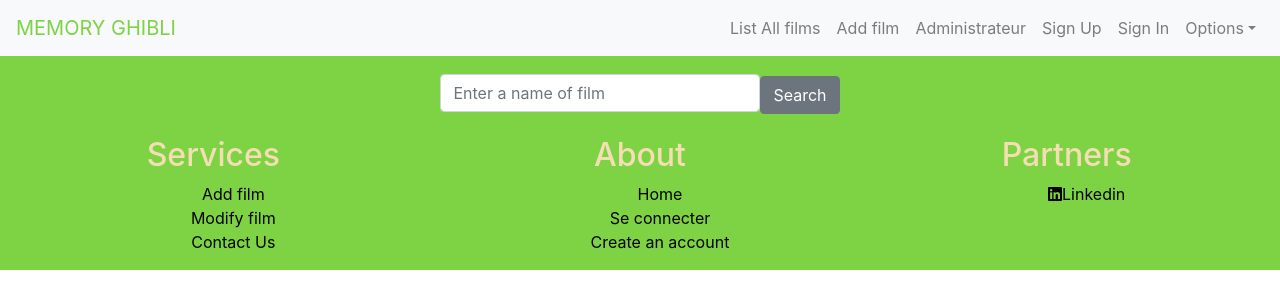
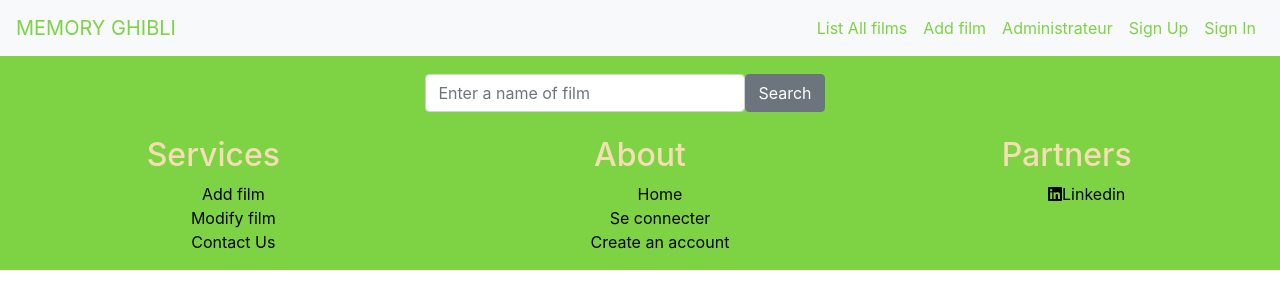
Before and after one commit to linglingTabuteau/project-fullstack-heroku-front, a React (Create React App) app in the folder front/: page /searchbar in a window 1280 px wide. Shown: the top 308 px of the page. Built offline with nearby package versions, Linux system fonts and the light colour scheme.

Commit message:
center searchBar&CardFilm

```diff
--- a/front/src/NavBar.jsx
+++ b/front/src/NavBar.jsx
@@ -38,38 +38,21 @@ export default class NavBar extends React.Component {
           <NavbarToggler onClick={this.toggle} />
           <Collapse isOpen={this.state.isOpen} navbar>
             <Nav className="ml-auto" navbar>
-              <NavItem>
-                <NavLink href="/components/">List All films</NavLink>
+              <NavItem className="colorgreen">
+                <NavLink href="/components/" style={{color: 'rgb(126, 211, 69)'}}>List All films</NavLink>
               </NavItem>
               <NavItem>
-                <Link to="/addfilm"><NavLink to="/addfilm">Add film</NavLink></Link>
+                <Link to="/addfilm"><NavLink to="/addfilm" style={{color: 'rgb(126, 211, 69)'}}>Add film</NavLink></Link>
               </NavItem>
               <NavItem>
-                <Link to="/addfilm"><NavLink to="/addfilm">Administrateur</NavLink></Link>
+                <Link to="/addfilm"><NavLink to="/addfilm" style={{color: 'rgb(126, 211, 69)'}}>Administrateur</NavLink></Link>
               </NavItem>
               <NavItem>
-                <Link to="/signup"><NavLink>Sign Up</NavLink></Link>
+                <Link to="/signup"><NavLink style={{color: 'rgb(126, 211, 69)'}}>Sign Up</NavLink></Link>
               </NavItem>
               <NavItem>
-                <Link to="/signin"><NavLink>Sign In</NavLink></Link>
+                <Link to="/signin"><NavLink style={{color: 'rgb(126, 211, 69)'}}>Sign In</NavLink></Link>
               </NavItem>
-              <UncontrolledDropdown nav inNavbar>
-                <DropdownToggle nav caret>
-                  Options
-                </DropdownToggle>
-                <DropdownMenu right>
-                  <DropdownItem>
-                    Option 1
-                  </DropdownItem>
-                  <DropdownItem>
-                    Option 2
-                  </DropdownItem>
-                  <DropdownItem divider />
-                  <DropdownItem>
-                    Reset
-                  </DropdownItem>
-                </DropdownMenu>
-              </UncontrolledDropdown>
             </Nav>
           </Collapse>
         </Navbar>
--- a/front/src/NavBar.scss
+++ b/front/src/NavBar.scss
@@ -4,7 +4,4 @@
       color:rgb(126, 211, 69);
     }
   }
-  a {
-    color:rgb(126, 211, 69);
-  }
 }
--- a/front/src/components/CardFilm.jsx
+++ b/front/src/components/CardFilm.jsx
@@ -10,7 +10,7 @@ const CardFilm = (props) => {
     name, imageUrl, url, videoUrl,
   } = props;
   return (
-    <Card className="CardFilm" sm="12" md={{ size: 6, offset: 3 }}>
+      <Card className="CardFilm">
         <Col className="photo-size">
           <CardImg top width="100%" src={imageUrl} alt="Card image cap" />
         </Col>
--- a/front/src/components/CardFilm.scss
+++ b/front/src/components/CardFilm.scss
@@ -1,7 +1,6 @@
 .CardFilm{
   width: 319px;
-  margin:20px;
-  display: flex;
+  margin:18px;
   .photo-size{
     width: 318px;
     padding: 0px;
--- a/front/src/components/CarouselPhoto.jsx
+++ b/front/src/components/CarouselPhoto.jsx
@@ -6,7 +6,9 @@ import {
   CarouselIndicators,
   CarouselCaption,
   Row,
+  Col
 } from 'reactstrap';
+import './CarouselPhoto.scss';
 
 const items = [
   {
@@ -78,7 +80,7 @@ class CarouselPhoto extends Component {
           key={item.src}
         >
           <Row>
-            <img src={item.src} alt={item.altText} />
+            <img className="center-image" src={item.src} alt={item.altText} />
           </Row>
           <CarouselCaption captionText={item.caption} captionHeader={item.caption} />
         </CarouselItem>
--- /dev/null
+++ b/front/src/components/CarouselPhoto.scss
@@ -0,0 +1,4 @@
+.center-image{
+  width: 1600px;
+  margin:auto;
+}
--- a/front/src/containers/AfficheFilm.jsx
+++ b/front/src/containers/AfficheFilm.jsx
@@ -20,8 +20,8 @@ class AfficheFilm extends Component {
     const { listFilms } = this.props;
     return (
       <div>
-        <Container className="AfficheFilm">
-          <Row>
+        <Container fluid className="AfficheFilm">
+          <Row className="center-card">
             {
               listFilms.results.map(item => (
                 <CardFilm
--- a/front/src/containers/AfficheFilm.scss
+++ b/front/src/containers/AfficheFilm.scss
@@ -1,3 +1,6 @@
 .AfficheFilm{
-
+  .center-card{
+    justify-content: center;
+    width: 100%;
+  }
 }
--- a/front/src/containers/SearchBar.jsx
+++ b/front/src/containers/SearchBar.jsx
@@ -33,7 +33,7 @@ class SearchBar extends Component {
     return (
       <div className="SearchBar">
         <Form onSubmit={() => this.pageResult()}>
-          <Row className="background">
+          <Row className="center-searchbar">
             <Input
               className="search1"
               placeholder="Enter a name of film"
--- a/front/src/containers/SearchBar.scss
+++ b/front/src/containers/SearchBar.scss
@@ -3,10 +3,9 @@
   padding-top:18px;
   width: 100%;
   height: 80px;
-  .background{
+  .center-searchbar{
     width:  100%;
-    margin:auto;
-    display: ruby;
-    height: 38px;
+    justify-content: center;
+    align-items: center;
   }
 }
--- a/front/src/containers/SignIn.jsx
+++ b/front/src/containers/SignIn.jsx
@@ -46,7 +46,6 @@ class SignIn extends Component {
     fetch('http://localhost:5000/api/signin', config)
       .then((res) => {
         if (res.ok) {
-          console.log('ok 1res', res);
           return res.json();
         }
         return new Error(res.statusText);
@@ -54,8 +53,6 @@ class SignIn extends Component {
       // ???pourquoi dans 2res, front a réussi à récupérer user et token (ou de back??)
       .then((res) => {
         signinAuth(res.user, res.token);
-        console.log('userFetch:', user);
-        console.log('2res:', res);
         history.replace('/myprofile');
       });
   }
```
Also changed, not shown: 1 other file (tests, documents, lock files or other folders). Lines whose indentation alone changed are shown as unchanged.
